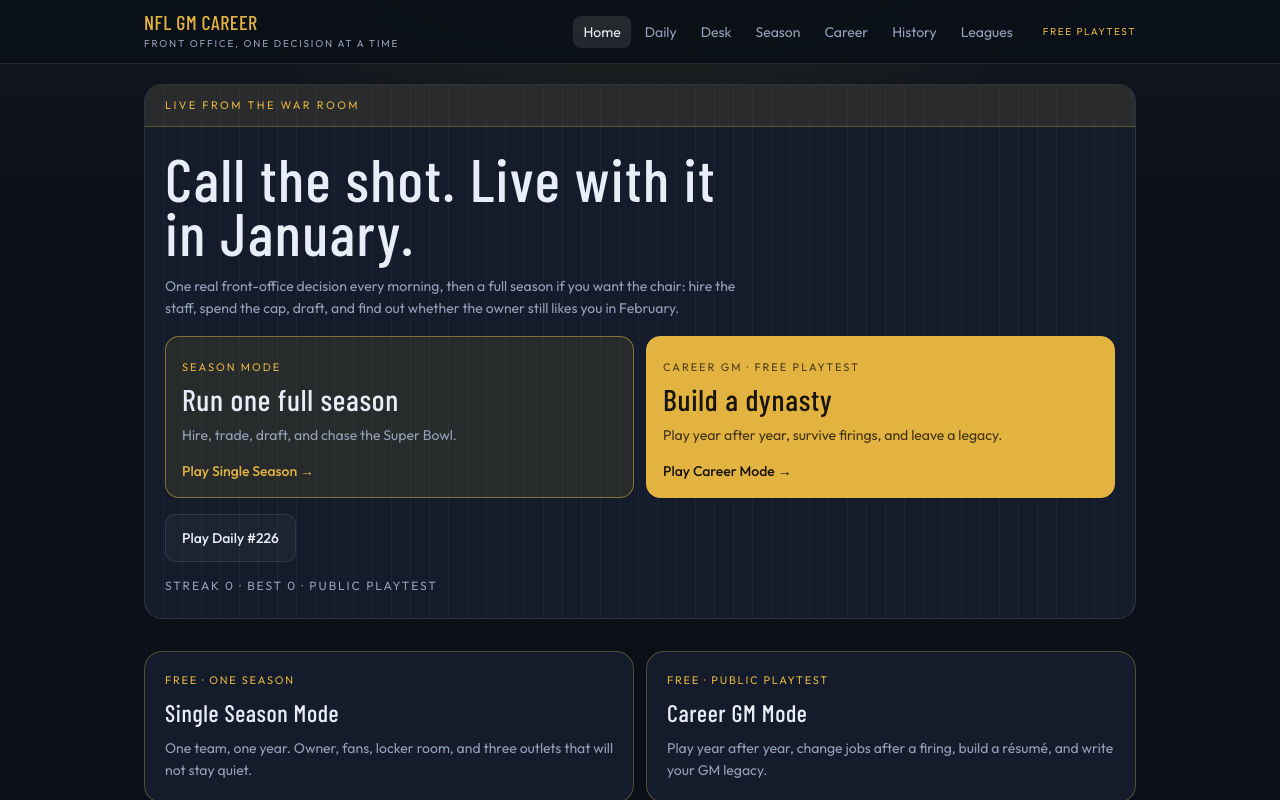
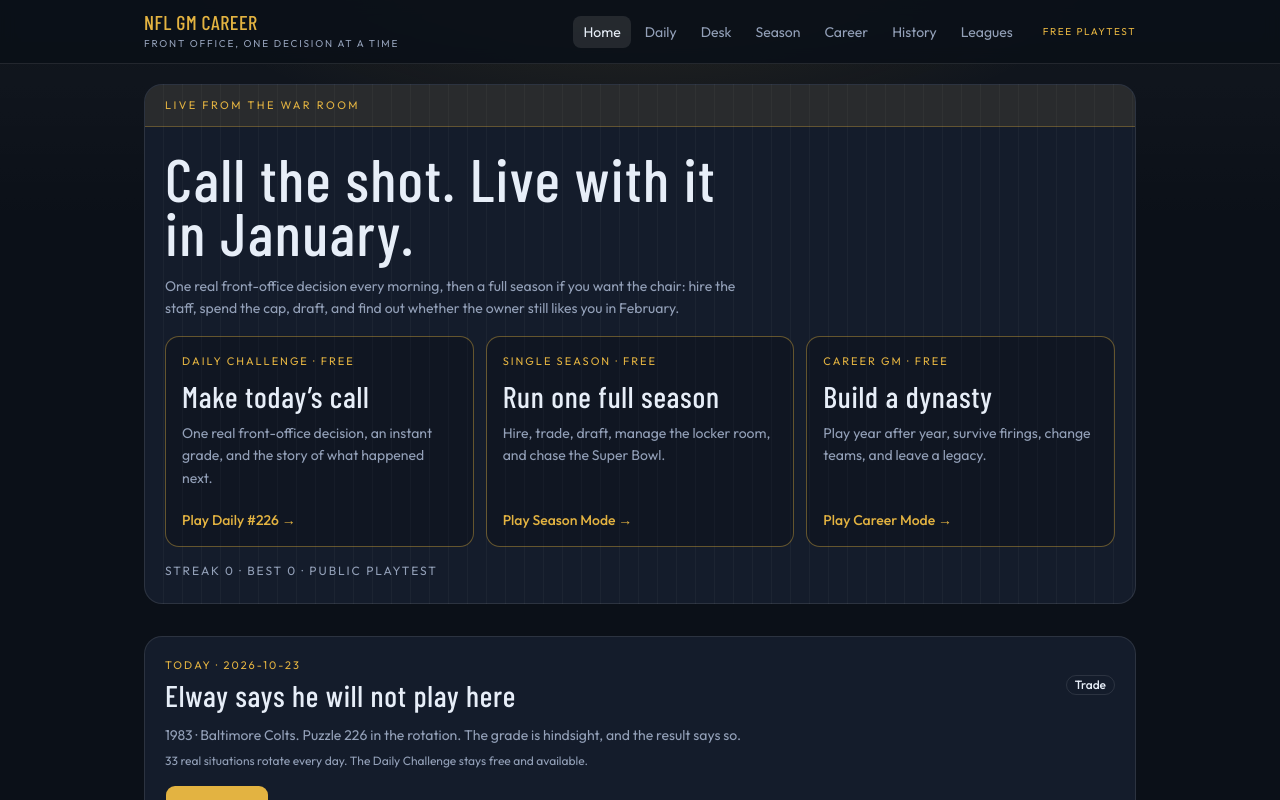
Before and after one commit to malcolmkwallaker-cyber/NFLGM, a Next.js app: page / in a window 1280 px wide. Shown: the top 800 px of the page. Built offline with nearby package versions, Linux system fonts and the light colour scheme.

Commit message:
Feature Daily alongside game modes

```diff
--- a/components/game/home-client.tsx
+++ b/components/game/home-client.tsx
@@ -20,6 +20,7 @@
 }) {
   const { profile, ready, season } = useGame();
   const challenge = DAILY_CHALLENGES.find((item) => item.id === challengeId) ?? DAILY_CHALLENGES[0];
+  const dailyComplete = profile.daily.results.some((result) => result.date === day);
 
   return (
     <div className="space-y-8">
@@ -35,38 +36,37 @@
             One real front-office decision every morning, then a full season if you want the chair: hire the staff,
             spend the cap, draft, and find out whether the owner still likes you in February.
           </p>
-          <div className="grid gap-3 sm:grid-cols-2">
-            <Link
+          <div className="grid gap-3 md:grid-cols-3">
+            <HomeMode
+              href="/daily"
+              testId="home-daily-cta"
+              kicker="Daily Challenge · Free"
+              title="Make today’s call"
+              body="One real front-office decision, an instant grade, and the story of what happened next."
+              action={dailyComplete ? "View today’s result →" : `Play Daily #${puzzle} →`}
+            />
+            <HomeMode
               href="/season"
-              data-testid="home-season-cta"
-              className="rounded-xl border border-primary/50 bg-primary/10 p-4 transition-colors hover:bg-primary/15 focus-visible:outline-2 focus-visible:outline-offset-2 focus-visible:outline-primary"
-            >
-              <span className="text-[11px] uppercase tracking-[0.18em] text-primary">Season Mode</span>
-              <span className="mt-1 block font-display text-3xl tracking-wide">Run one full season</span>
-              <span className="mt-2 block text-sm text-muted-foreground">Hire, trade, draft, and chase the Super Bowl.</span>
-              <span className="mt-4 block text-sm font-medium text-primary">Play Single Season →</span>
+              testId="home-season-cta"
+              kicker="Single Season · Free"
+              title="Run one full season"
+              body="Hire, trade, draft, manage the locker room, and chase the Super Bowl."
+              action="Play Season Mode →"
+            />
+            <HomeMode
+              href="/career"
+              testId="home-career-cta"
+              kicker="Career GM · Free"
+              title="Build a dynasty"
+              body="Play year after year, survive firings, change teams, and leave a legacy."
+              action="Play Career Mode →"
+            />
+          </div>
+          {season ? (
+            <Link href="/play" className={cn(buttonVariants({ variant: "outline" }), "!h-12 !px-4")}>
+              Back to the active desk
             </Link>
-            <Link
-              href="/career"
-              data-testid="home-career-cta"
-              className="rounded-xl border border-primary bg-primary p-4 text-primary-foreground transition-transform hover:-translate-y-0.5 focus-visible:outline-2 focus-visible:outline-offset-2 focus-visible:outline-primary"
-            >
-              <span className="text-[11px] uppercase tracking-[0.18em] opacity-75">Career GM · Free playtest</span>
-              <span className="mt-1 block font-display text-3xl tracking-wide">Build a dynasty</span>
-              <span className="mt-2 block text-sm opacity-80">Play year after year, survive firings, and leave a legacy.</span>
-              <span className="mt-4 block text-sm font-medium">Play Career Mode →</span>
-            </Link>
-          </div>
-          <div className="flex flex-col gap-2 sm:flex-row">
-            <Link href="/daily" data-testid="home-daily-cta" className={cn(buttonVariants({ variant: "outline" }), "!h-12 !px-4")}>
-              Play Daily #{puzzle}
-            </Link>
-            {season ? (
-              <Link href="/play" className={cn(buttonVariants({ variant: "ghost" }), "!h-12 !px-4")}>
-                Back to the active desk
-              </Link>
-            ) : null}
-          </div>
+          ) : null}
           {ready ? (
             <p className="text-xs uppercase tracking-[0.16em] text-muted-foreground">
               Streak {profile.daily.streak} · best {profile.daily.bestStreak}
@@ -74,23 +74,6 @@
             </p>
           ) : null}
         </div>
-      </section>
-
-      <section className="grid gap-3 md:grid-cols-2">
-        <Mode
-          href="/season"
-          kicker="Free · one season"
-          title="Single Season Mode"
-          body="One team, one year. Owner, fans, locker room, and three outlets that will not stay quiet."
-          prominent
-        />
-        <Mode
-          href="/career"
-          kicker="Free · public playtest"
-          title="Career GM Mode"
-          body="Play year after year, change jobs after a firing, build a résumé, and write your GM legacy."
-          prominent
-        />
       </section>
 
       <section className="rounded-2xl border border-white/10 bg-card p-5">
@@ -116,30 +99,31 @@
   );
 }
 
-function Mode({
+function HomeMode({
   href,
   kicker,
   title,
   body,
-  prominent = false,
+  action,
+  testId,
 }: {
   href: string;
   kicker: string;
   title: string;
   body: string;
-  prominent?: boolean;
+  action: string;
+  testId: string;
 }) {
   return (
     <Link
       href={href}
-      className={cn(
-        "rounded-2xl border bg-card p-5 hover:border-primary/60",
-        prominent ? "border-primary/30" : "border-white/10",
-      )}
+      data-testid={testId}
+      className="flex min-h-52 flex-col rounded-xl border border-primary/40 bg-black/20 p-4 transition-transform hover:-translate-y-0.5 hover:border-primary focus-visible:outline-2 focus-visible:outline-offset-2 focus-visible:outline-primary"
     >
-      <p className="text-[11px] uppercase tracking-[0.16em] text-primary">{kicker}</p>
-      <h2 className="mt-2 font-display text-2xl tracking-wide">{title}</h2>
-      <p className="mt-2 text-sm leading-relaxed text-muted-foreground">{body}</p>
+      <span className="text-[11px] uppercase tracking-[0.18em] text-primary">{kicker}</span>
+      <span className="mt-2 block font-display text-3xl tracking-wide">{title}</span>
+      <span className="mt-2 block text-sm leading-relaxed text-muted-foreground">{body}</span>
+      <span className="mt-auto block pt-5 text-sm font-medium text-primary">{action}</span>
     </Link>
   );
 }
```
